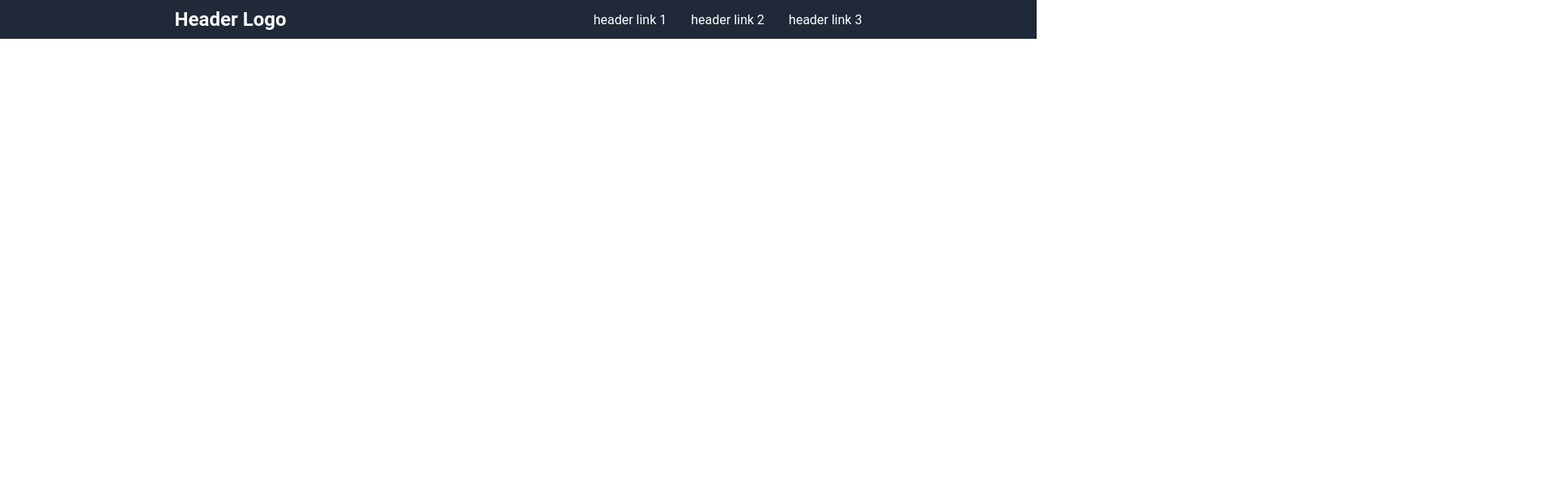
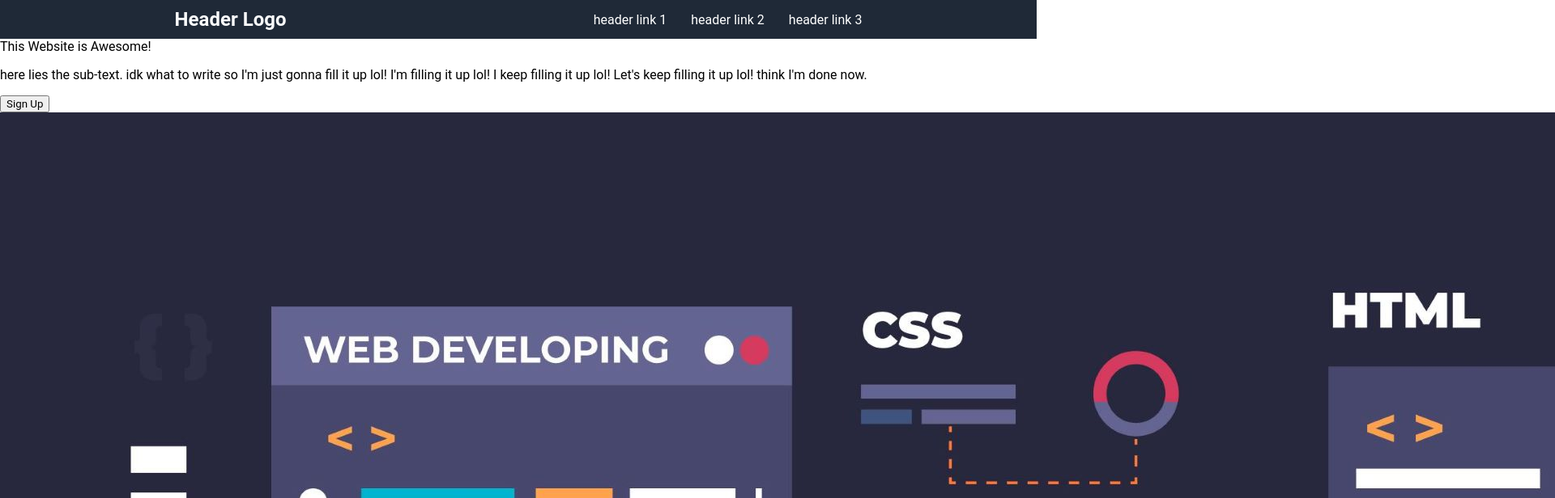
Before and after one commit to meotjin/LandingPageOdinProject, a plain HTML site: page index.html in a window 1280 px wide. Shown: the top 616 px of the page at 81% size, 1920 px wide, since content can reach past the window. Drawn offline with Linux system fonts and the light colour scheme.

Commit message:
modify html for sub-header part and create images
created images folder and added web-developer image to it

```diff
--- a/index.html
+++ b/index.html
@@ -16,5 +16,16 @@
             <a href="#" class="link">header link 3</a>
         </div>
     </div>
+    <div class="sub-header">
+        <div class="texts">
+            <div class="head">This Website is Awesome!</div>
+            <p class="text">here lies the sub-text. idk what to write so I'm just gonna fill it up lol!
+                 I'm filling it up lol! I keep filling it up lol! Let's keep filling it up lol! think I'm done now.</p>
+            <button class="signup-button">Sign Up</button>
+        </div>
+        <div class="image">
+            <img src="./images/web-developer.jpg" alt="a web developer image">
+        </div>
+    </div>
 </body>
 </html>
```
Also changed, not shown: images/web-developer.jpg (added).
